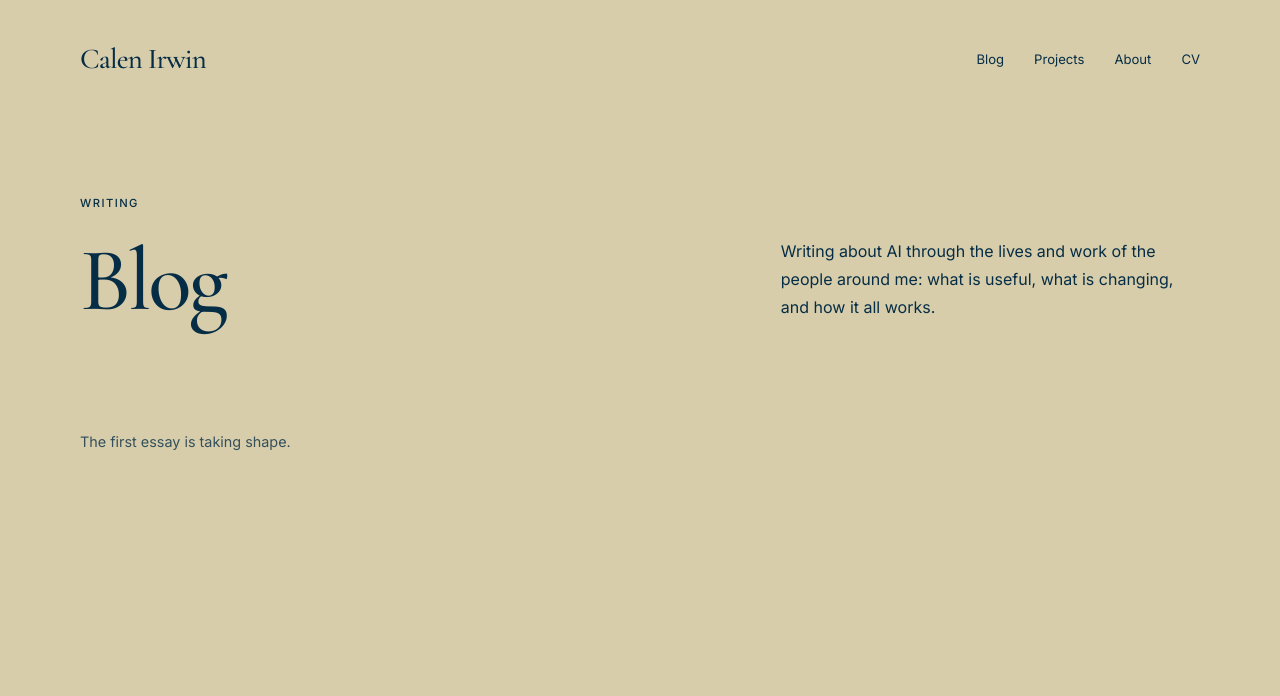
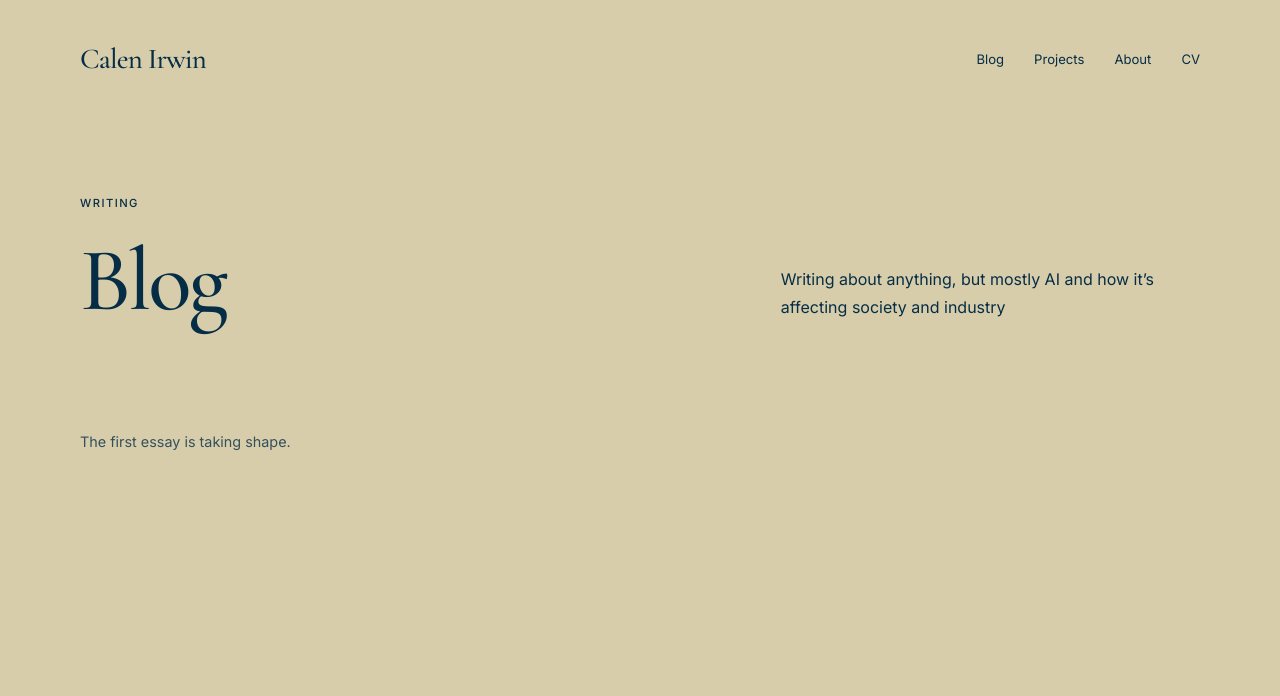
Before and after one commit to calenirwin/calenirwin.github.io, an Astro site: page /blog in a window 1280 px wide. Shown: the top 696 px of the page. Built offline with nearby package versions, Linux system fonts and the light colour scheme; Astro itself is replaced by a stand-in of ours.

Commit message:
Update content/pages/blog.md (via Pages CMS)

```diff
--- a/content/pages/blog.md
+++ b/content/pages/blog.md
@@ -1,6 +1,5 @@
 ---
-title: "Blog"
-description: "Writing about AI through the lives and work of the people around me."
+title: Blog
+description: Writing about AI through the lives and work of the people around me.
 ---
-
-Writing about AI through the lives and work of the people around me: what is useful, what is changing, and how it all works.
+Writing about anything, but mostly AI and how it's affecting society and industry
```
